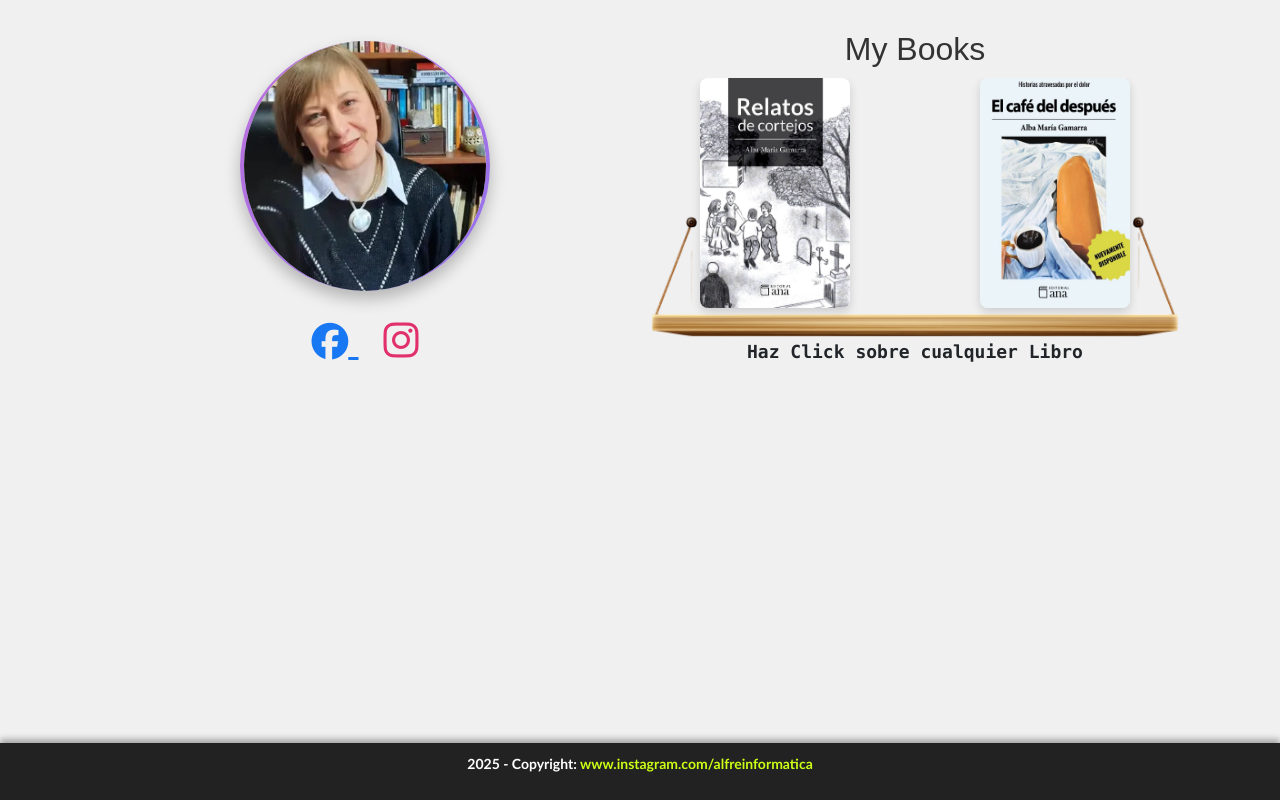
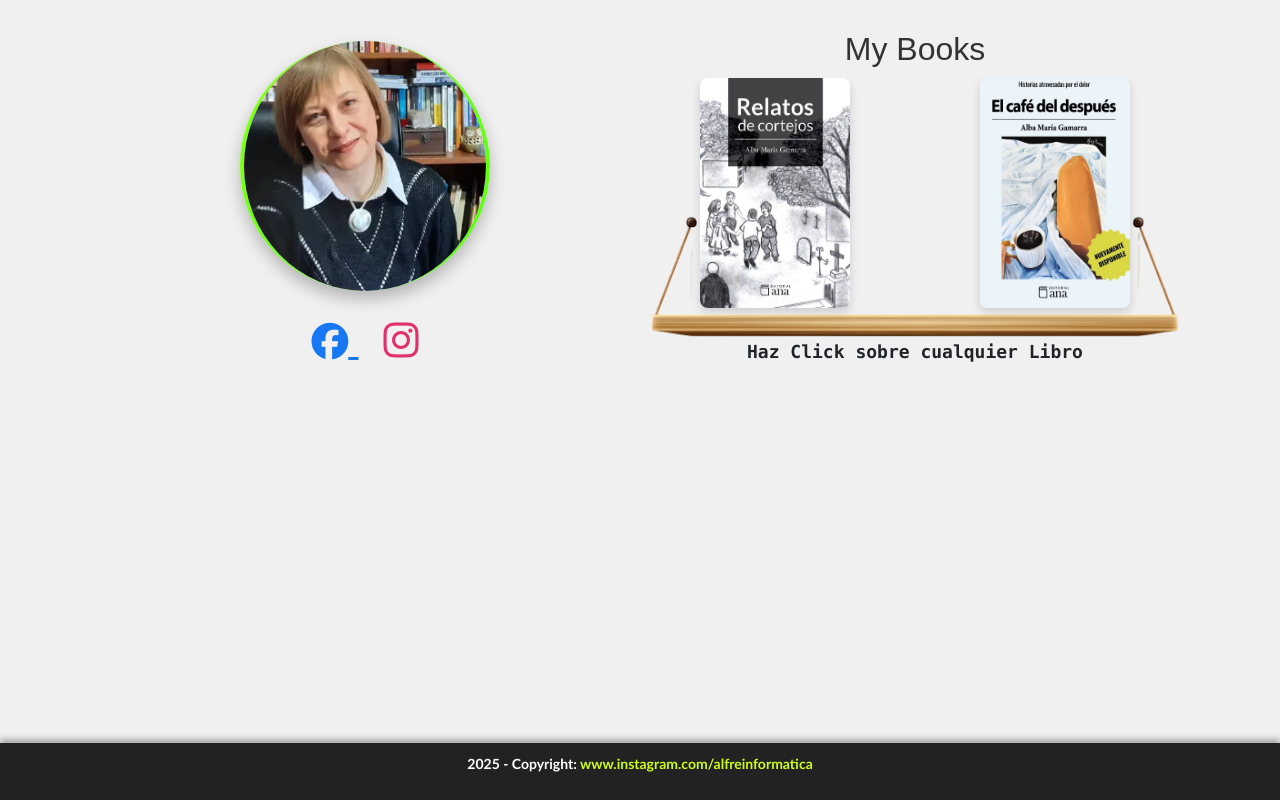
Before and after one commit to devwebse80/albalibros, a plain HTML site: page index.html in a window 1280 px wide. Drawn offline with nearby package versions, Linux system fonts and the light colour scheme; a web font is replaced by a local one.

Commit message:
Update index.html

```diff
--- a/index.html
+++ b/index.html
@@ -124,7 +124,7 @@ font-family: "Poetsen One", sans-serif;
   height: 250px;
   border-radius: 50%;
   padding: 4px;
-  background: linear-gradient(135deg, #ff6ec4, #7873f5, #4ecdc4);
+  background: linear-gradient(135deg, #ccff15, #39FF14 , #4ecdc4);
   background-size: 600% 600%;
   animation: gradientMove 6s ease infinite;
   margin: 0 auto 20px;
```
